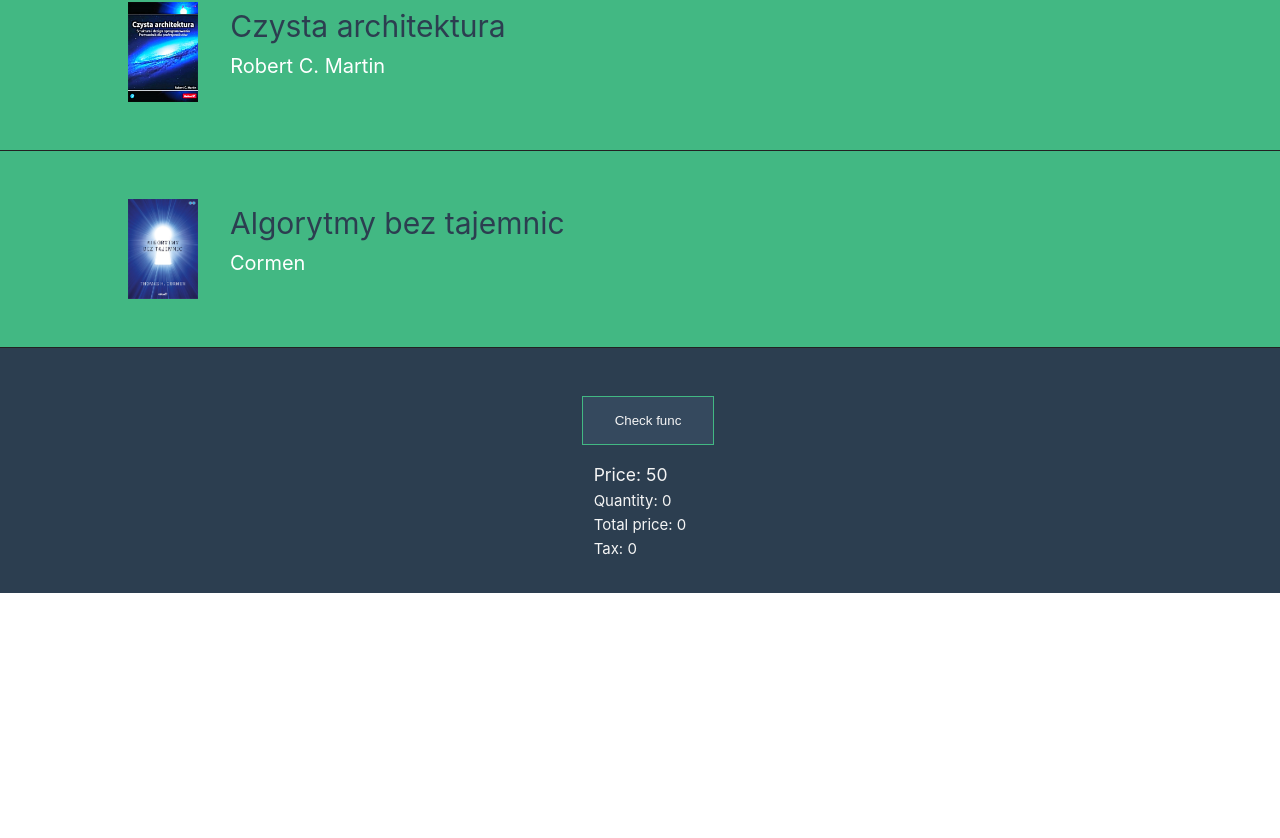
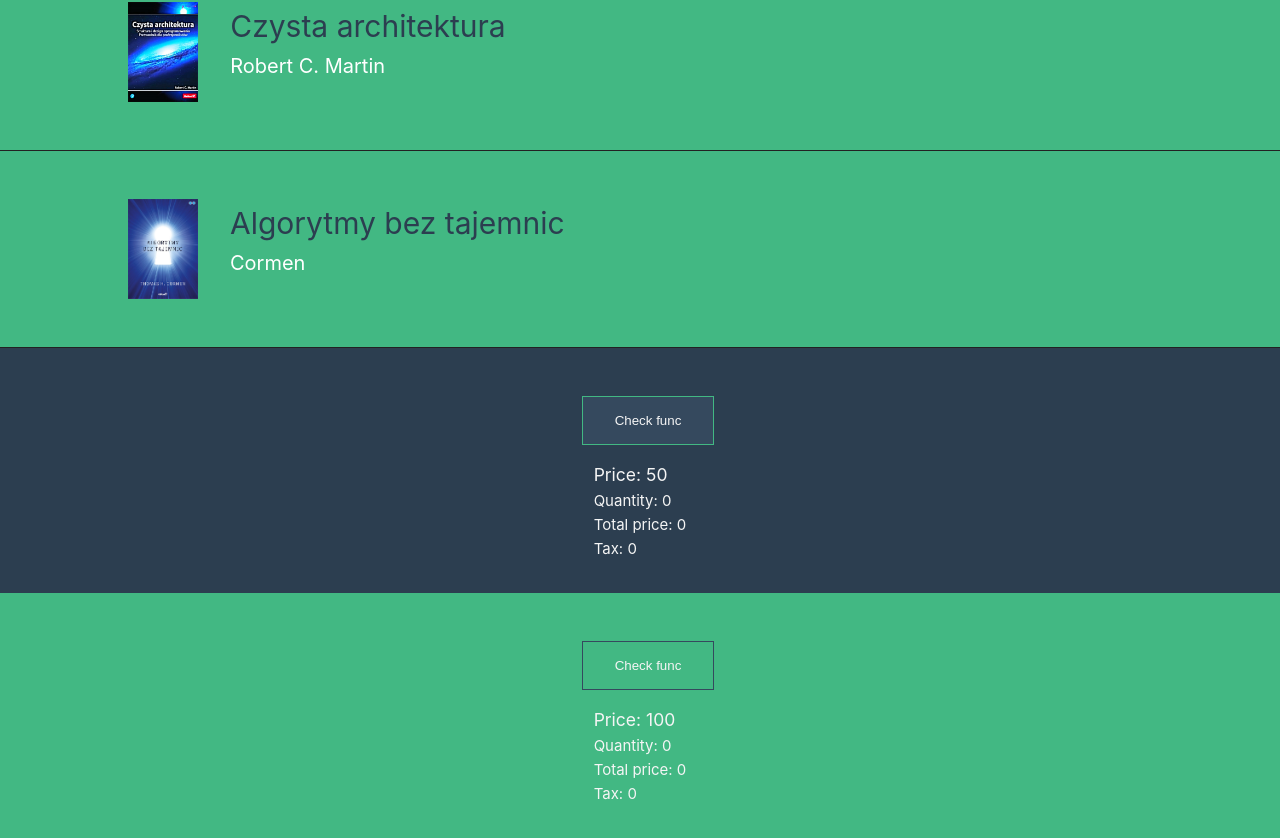
Before and after one commit to PiotrSierant/sierant.me, a Vue app: page / in a window 1280 px wide. Shown: the part 1333-2171 px from the top of the page. Before the commit the page ends 1926 px from the top, so only its background shows below. Built offline with nearby package versions, Linux system fonts and the light colour scheme.

Commit message:
ComputedProperties

```diff
--- a/src/App.vue
+++ b/src/App.vue
@@ -4,6 +4,7 @@ import Events from "./components/Events.vue";
 import Header from './components/Header.vue';
 import List from './components/List.vue';
 import Reactive from "./components/Reactive.vue";
+import ComputedProperties from "./components/ComputedProperties.vue";
 export default {
     components: {
         Header,
@@ -11,6 +12,7 @@ export default {
         Events,
         List,
         Reactive,
+        ComputedProperties,
     }
 }
 </script>
@@ -21,4 +23,5 @@ export default {
     <Events />
     <List />
     <Reactive />
+    <ComputedProperties />
 </template>
--- /dev/null
+++ b/src/components/ComputedProperties.vue
@@ -0,0 +1,56 @@
+<template>
+  <section class="computedProperties_section">
+    <button @click="makeOrder" class="computedProperties__button">Check func</button>
+    <section class="computedProperties__details">
+      <h3>Price: {{ price }}</h3>
+      <h4>Quantity: {{ quantity }}</h4>
+      <h4>Total price: {{ totalPrice }}</h4>
+      <h4>Tax: {{ tax }}</h4>
+    </section>
+  </section>
+</template>
+
+<script>
+import { ref, computed } from "vue";
+
+export default {
+  name: "ComputedProperties",
+  setup() {
+    const quantity = ref(0);
+    const price = ref(100);
+    const totalPrice = computed(() => quantity.value * price.value);
+    const tax = computed(() => totalPrice.value * 0.23);
+
+    function makeOrder() {
+      quantity.value++
+    }
+
+    return { quantity, price, totalPrice, tax, makeOrder}
+  }
+};
+</script>
+
+<style scoped>
+.computedProperties_section {
+  width: 100%;
+  background-color: #42b883;
+  color: whitesmoke;
+  padding: 2rem;
+  display: flex;
+  justify-content: center;
+  align-items: center;
+  flex-direction: column;
+}
+.computedProperties__button {
+  padding: 1rem 2rem;
+  border: 1px solid #35495e;
+  background-color: #42b883;
+  color: whitesmoke;
+  margin: 1rem 0 1rem 1rem;
+  cursor: pointer;
+}
+.computedProperties__details {
+  display: flex;
+  flex-direction: column;
+}
+</style>
```
